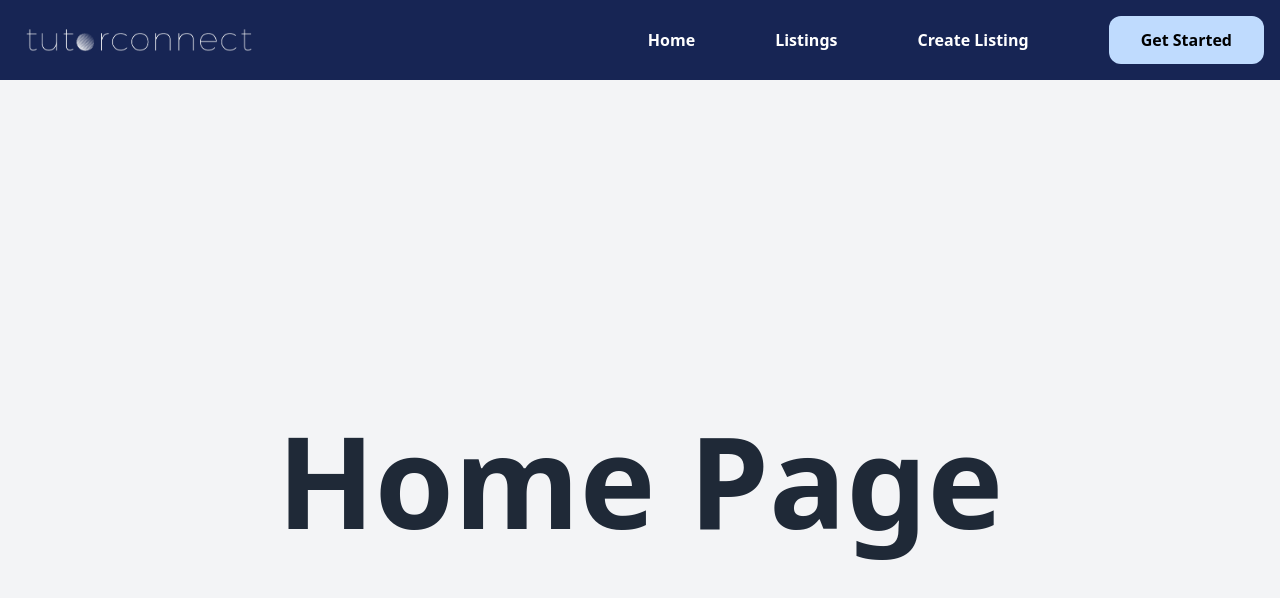
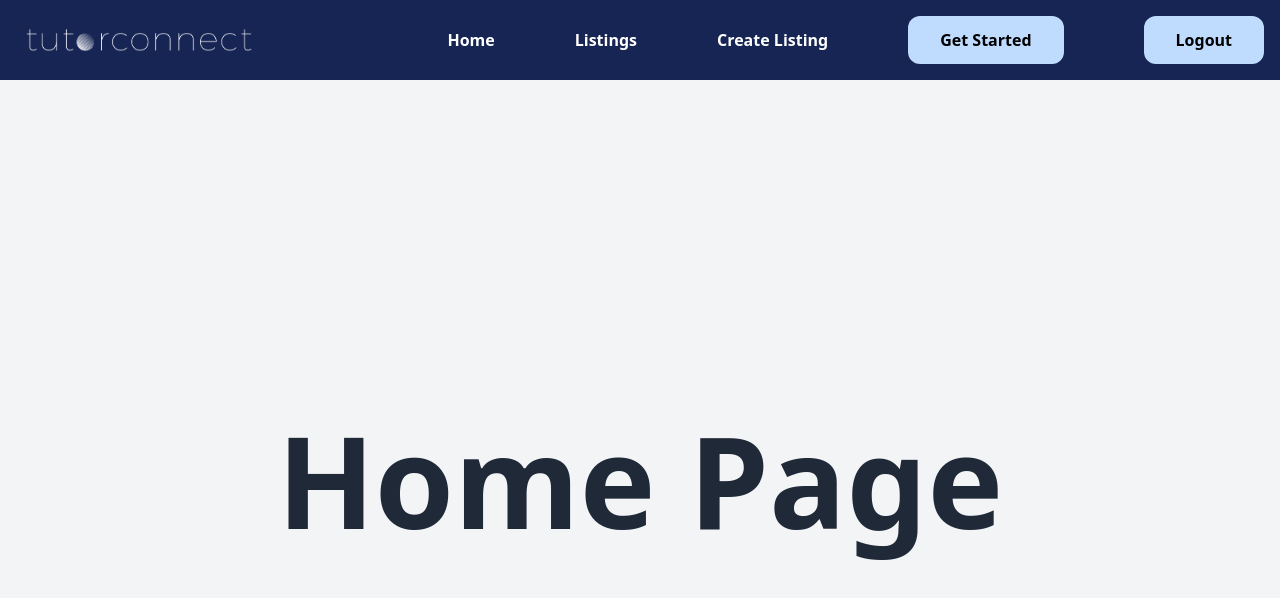
Before and after one commit to StockerMC/TutorConnect, a SvelteKit app: page / in a window 1280 px wide. Shown: the top 598 px of the page. Built offline with nearby package versions, Linux system fonts and the light colour scheme.

Commit message:
Added logout button

```diff
--- a/src/routes/+layout.svelte
+++ b/src/routes/+layout.svelte
@@ -15,6 +15,9 @@
         <a class="text-white font-bold py-2 rounded-xl hover-fill duration-300 cursor-pointer" href="/listings">Listings</a>
         <a class="text-white font-bold py-2 rounded-xl hover-fill duration-300 cursor-pointer" href="/create-listing">Create Listing</a>
         <a class="text-black font-bold px-8 py-3 bg-blue-200 rounded-xl hover-fill-button duration-300" href="/listings">Get Started</a>
+        <form method="POST" action="?/logout">
+            <button class="text-black font-bold px-8 py-3 bg-blue-200 rounded-xl hover-fill-button duration-300">Logout</button>
+        </form>
     </div>
 </nav>
 
--- /dev/null
+++ b/src/routes/+page.server.ts
@@ -0,0 +1,13 @@
+import type { Actions } from "./$types";
+import { redirect } from "@sveltejs/kit";
+
+
+export const actions = {
+    logout: async (event) => {
+        event.cookies.delete("username", {
+            path: "/",
+            secure: false
+        });
+        redirect(303, "/login");
+    }
+} satisfies Actions;
```
Also changed, not shown: src/routes/+layout.ts (line endings or trailing spaces).
